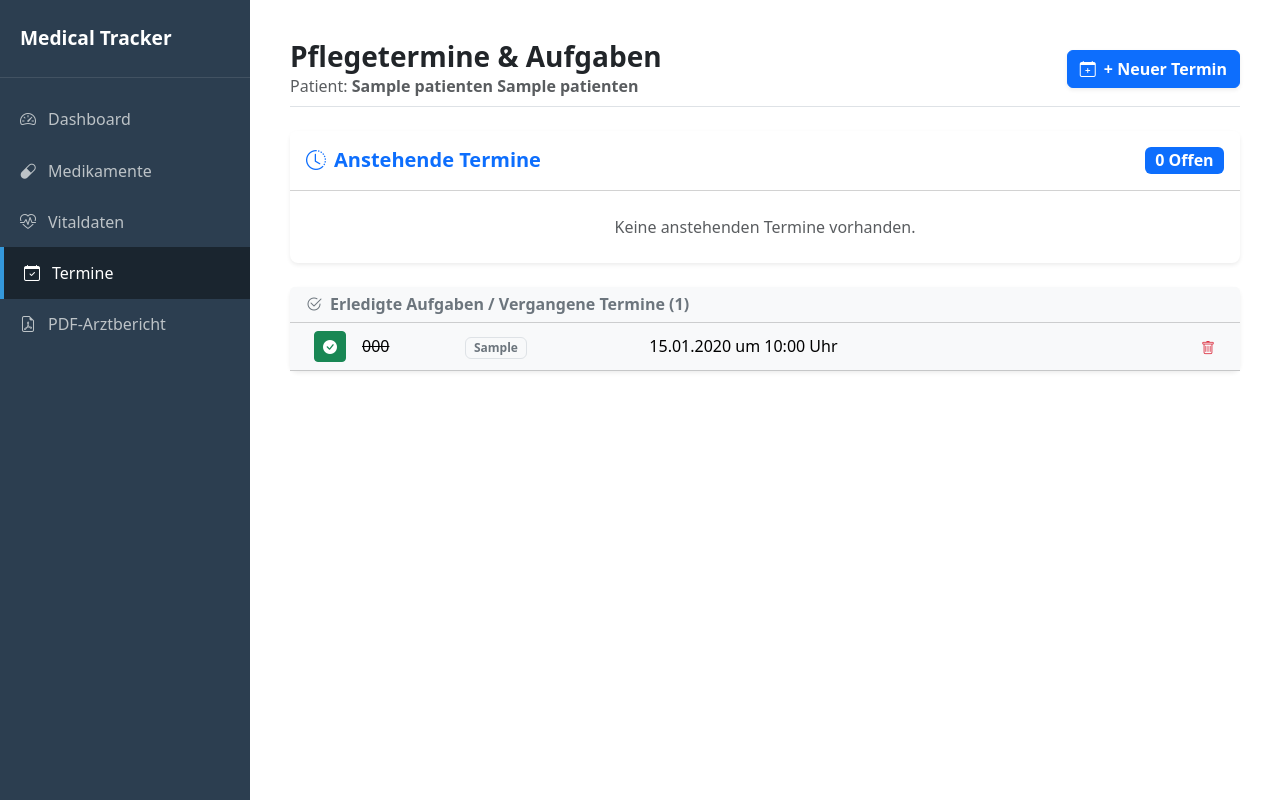
After one commit to SteffenOe/medicaltracker, a Flask app: page /termine/ in a window 1280 px wide. The commit adds this page. Run offline with Flask 3, Linux system fonts and the light colour scheme; tables that the repository leaves empty hold one stand-in row (values such as "Sample post"); parts of the project's set-up code (start-up, migrations or seed data) failed here and were passed over.

Commit message:
add appointment management

```diff
--- a/app/__init__.py
+++ b/app/__init__.py
@@ -17,10 +17,12 @@ def create_app(config_class=Config):
     from app.routes.medikamente import medikamente_bp
     from app.routes.patient import patient_bp
     from app.routes.vitaldaten import vitaldaten_bp
+    from app.routes.termine import termine_bp
 
     app.register_blueprint(main_bp)
     app.register_blueprint(medikamente_bp)
     app.register_blueprint(patient_bp)
     app.register_blueprint(vitaldaten_bp)
+    app.register_blueprint(termine_bp)
 
     return app
--- a/app/forms/__init__.py
+++ b/app/forms/__init__.py
@@ -1,4 +1,5 @@
 from app.forms.medikament import MedikamentForm
 from app.forms.vitalwert import VitalwertForm
+from app.forms.termin import TerminForm
 
-__all__ = ['MedikamentForm', 'VitalwertForm']
+__all__ = ['MedikamentForm', 'VitalwertForm', 'TerminForm']
--- a/app/routes/__init__.py
+++ b/app/routes/__init__.py
@@ -2,5 +2,6 @@ from app.routes.main import main_bp
 from app.routes.medikamente import medikamente_bp
 from app.routes.patient import patient_bp
 from app.routes.vitaldaten import vitaldaten_bp
+from app.routes.termine import termine_bp
 
-__all__ = ['main_bp', 'medikamente_bp', 'patient_bp', 'vitaldaten_bp']
+__all__ = ['main_bp', 'medikamente_bp', 'patient_bp', 'vitaldaten_bp', 'termine_bp']
--- /dev/null
+++ b/app/routes/termine.py
@@ -0,0 +1,89 @@
+from flask import Blueprint, render_template, redirect, url_for, flash
+from app import db
+from app.models import Patient, Termin
+from app.forms import TerminForm
+
+termine_bp = Blueprint('termine', __name__, url_prefix='/termine')
+
+@termine_bp.route('/')
+def index():
+    """Übersicht aller anstehenden und erledigten Termine."""
+    patient = Patient.query.first()
+    offene_termine = []
+    erledigte_termine = []
+
+    if patient:
+        offene_termine = Termin.query.filter_by(patient_id=patient.id, erledigt=False)\
+            .order_by(Termin.zeitpunkt.asc()).all()
+        erledigte_termine = Termin.query.filter_by(patient_id=patient.id, erledigt=True)\
+            .order_by(Termin.zeitpunkt.desc()).all()
+
+    return render_template('termine/index.html',
+                           patient=patient,
+                           offene_termine=offene_termine,
+                           erledigte_termine=erledigte_termine)
+
+@termine_bp.route('/neu', methods=['GET', 'POST'])
+def neu():
+    """Erfasst einen neuen Pflegetermin."""
+    patient = Patient.query.first()
+    if not patient:
+        flash('Bitte legen Sie zuerst einen Patienten an.', 'danger')
+        return redirect(url_for('main.dashboard'))
+
+    form = TerminForm()
+    if form.validate_on_submit():
+        neuer_termin = Termin(
+            patient_id=patient.id,
+            titel=form.titel.data.strip(),
+            kategorie=form.kategorie.data,
+            zeitpunkt=form.zeitpunkt.data,
+            erledigt=False
+        )
+        db.session.add(neuer_termin)
+        db.session.commit()
+
+        flash(f'Termin "{neuer_termin.titel}" erfolgreich angelegt.', 'success')
+        return redirect(url_for('termine.index'))
+
+    return render_template('termine/form.html', form=form, title="Neuen Termin anlegen")
+
+@termine_bp.route('/<int:id>/bearbeiten', methods=['GET', 'POST'])
+def bearbeiten(id):
+    """Bearbeitet einen bestehenden Termin."""
+    termin = Termin.query.get_or_404(id)
+    form = TerminForm(obj=termin)
+
+    if form.validate_on_submit():
+        termin.titel = form.titel.data.strip()
+        termin.kategorie = form.kategorie.data
+        termin.zeitpunkt = form.zeitpunkt.data
+        db.session.commit()
+
+        flash(f'Änderungen am Termin "{termin.titel}" gespeichert.', 'success')
+        return redirect(url_for('termine.index'))
+
+    return render_template('termine/form.html', form=form, title=f"Termin bearbeiten: {termin.titel}")
+
+@termine_bp.route('/<int:id>/toggle', methods=['POST'])
+def toggle(id):
+    """Schaltet den Status (erledigt / offen) eines Termins um."""
+    termin = Termin.query.get_or_404(id)
+    termin.erledigt = not termin.erledigt
+    db.session.commit()
+
+    status_text = "als erledigt markiert" if termin.erledigt else "wieder als offen markiert"
+    flash(f'Termin "{termin.titel}" wurde {status_text}.', 'info')
+    return redirect(url_for('termine.index'))
+
+@termine_bp.route('/<int:id>/loeschen', methods=['POST'])
+def loeschen(id):
+    """Löscht einen Termin dauerhaft."""
+    termin = Termin.query.get_or_404(id)
+    titel = termin.titel
+
+    db.session.delete(termin)
+    db.session.commit()
+
+    flash(f'Termin "{titel}" wurde gelöscht.', 'info')
+    return redirect(url_for('termine.index'))
--- a/app/templates/base.html
+++ b/app/templates/base.html
@@ -87,9 +87,10 @@
             </a>
           </li>
           <li class="nav-item">
-            <a class="nav-link" href="#">
-              <i class="bi bi-calendar-check"></i> Termine
-            </a>
+              <a class="nav-link {% if request.blueprint == 'termine' %}active{% endif %}"
+                href="{{ url_for('termine.index') }}">
+                  <i class="bi bi-calendar-check"></i> Termine
+              </a>
           </li>
           <li class="nav-item">
             <a class="nav-link" href="#">
--- /dev/null
+++ b/app/templates/termine/index.html
@@ -0,0 +1,132 @@
+{% extends 'base.html' %}
+
+{% block title %}Terminverwaltung - Medical Tracker{% endblock %}
+
+{% block content %}
+<div class="container-fluid p-0">
+    <div class="d-flex justify-content-between align-items-center mb-4 pb-2 border-bottom">
+        <div>
+            <h1 class="h3 fw-bold mb-0">Pflegetermine & Aufgaben</h1>
+            {% if patient %}
+                <p class="text-muted mb-0">Patient: <strong>{{ patient.vorname }} {{ patient.nachname }}</strong></p>
+            {% endif %}
+        </div>
+        <a href="{{ url_for('termine.neu') }}" class="btn btn-primary fw-semibold shadow-sm">
+            <i class="bi bi-calendar-plus me-1"></i> + Neuer Termin
+        </a>
+    </div>
+
+    <div class="card border-0 shadow-sm rounded-3 mb-4">
+        <div class="card-header bg-white py-3 d-flex justify-content-between align-items-center">
+            <h5 class="card-title fw-bold mb-0 text-primary">
+                <i class="bi bi-clock-history me-2"></i>Anstehende Termine
+            </h5>
+            <span class="badge bg-primary fs-6">{{ offene_termine|length }} Offen</span>
+        </div>
+        <div class="card-body p-0">
+            {% if offene_termine %}
+                <div class="table-responsive">
+                    <table class="table table-hover align-middle mb-0">
+                        <thead class="table-light">
+                            <tr>
+                                <th class="ps-4" style="width: 50px;">Status</th>
+                                <th>Termin / Aufgabe</th>
+                                <th>Kategorie</th>
+                                <th>Datum & Uhrzeit</th>
+                                <th class="text-end pe-4">Aktionen</th>
+                            </tr>
+                        </thead>
+                        <tbody>
+                            {% for t in offene_termine %}
+                            <tr>
+                                <td class="ps-4">
+                                    <form method="POST" action="{{ url_for('termine.toggle', id=t.id) }}">
+                                        <button type="submit" class="btn btn-sm btn-outline-success" title="Als erledigt abhaken">
+                                            <i class="bi bi-check-lg"></i>
+                                        </button>
+                                    </form>
+                                </td>
+                                <td class="fw-bold text-dark">{{ t.titel }}</td>
+                                <td><span class="badge bg-secondary">{{ t.kategorie }}</span></td>
+                                <td class="fw-semibold text-primary">
+                                    <i class="bi bi-calendar3 me-1"></i>{{ t.zeitpunkt.strftime('%d.%m.%Y um %H:%M Uhr') }}
+                                </td>
+                                <td class="text-end pe-4">
+                                    <a href="{{ url_for('termine.bearbeiten', id=t.id) }}" class="btn btn-sm btn-outline-primary me-1">
+                                        <i class="bi bi-pencil-square"></i>
+                                    </a>
+                                    <button type="button" class="btn btn-sm btn-outline-danger" data-bs-toggle="modal" data-bs-target="#delModal{{ t.id }}">
+                                        <i class="bi bi-trash"></i>
+                                    </button>
+
+                                    <div class="modal fade text-start" id="delModal{{ t.id }}" tabindex="-1" aria-hidden="true">
+                                        <div class="modal-dialog modal-dialog-centered">
+                                            <div class="modal-content">
+                                                <div class="modal-header">
+                                                    <h5 class="modal-title fw-bold text-danger">Termin löschen</h5>
+                                                    <button type="button" class="btn-close" data-bs-dismiss="modal"></button>
+                                                </div>
+                                                <div class="modal-body">
+                                                    Möchten Sie den Termin <strong>{{ t.titel }}</strong> wirklich entfernen?
+                                                </div>
+                                                <div class="modal-footer">
+                                                    <button type="button" class="btn btn-light" data-bs-dismiss="modal">Abbrechen</button>
+                                                    <form method="POST" action="{{ url_for('termine.loeschen', id=t.id) }}">
+                                                        <button type="submit" class="btn btn-danger">Löschen</button>
+                                                    </form>
+                                                </div>
+                                            </div>
+                                        </div>
+                                    </div>
+                                </td>
+                            </tr>
+                            {% endfor %}
+                        </tbody>
+                    </table>
+                </div>
+            {% else %}
+                <div class="p-4 text-center text-muted">Keine anstehenden Termine vorhanden.</div>
+            {% endif %}
+        </div>
+    </div>
+
+    {% if erledigte_termine %}
+    <div class="card border-0 shadow-sm rounded-3">
+        <div class="card-header bg-light py-2">
+            <h6 class="fw-bold mb-0 text-secondary">
+                <i class="bi bi-check2-circle me-2"></i>Erledigte Aufgaben / Vergangene Termine ({{ erledigte_termine|length }})
+            </h6>
+        </div>
+        <div class="card-body p-0">
+            <div class="table-responsive">
+                <table class="table table-hover align-middle mb-0 text-muted">
+                    <tbody>
+                        {% for t in erledigte_termine %}
+                        <tr class="table-light">
+                            <td class="ps-4" style="width: 50px;">
+                                <form method="POST" action="{{ url_for('termine.toggle', id=t.id) }}">
+                                    <button type="submit" class="btn btn-sm btn-success" title="Wieder als offen markieren">
+                                        <i class="bi bi-check-circle-fill"></i>
+                                    </button>
+                                </form>
+                            </td>
+                            <td class="text-decoration-line-through">{{ t.titel }}</td>
+                            <td><span class="badge bg-light text-secondary border">{{ t.kategorie }}</span></td>
+                            <td>{{ t.zeitpunkt.strftime('%d.%m.%Y um %H:%M Uhr') }}</td>
+                            <td class="text-end pe-4">
+                                <form method="POST" action="{{ url_for('termine.loeschen', id=t.id) }}" style="display:inline;">
+                                    <button type="submit" class="btn btn-sm btn-link text-danger p-0" title="Löschen">
+                                        <i class="bi bi-trash"></i>
+                                    </button>
+                                </form>
+                            </td>
+                        </tr>
+                        {% endfor %}
+                    </tbody>
+                </table>
+            </div>
+        </div>
+    </div>
+    {% endif %}
+</div>
+{% endblock %}
```
Also changed, not shown: app/forms/termin.py (added, +25 -0 lines), app/routes/patient.py (+19 -1 lines), app/templates/patient/tagesansicht.html (+152 -37 lines), app/templates/termine/form.html (added, +56 -0 lines).
